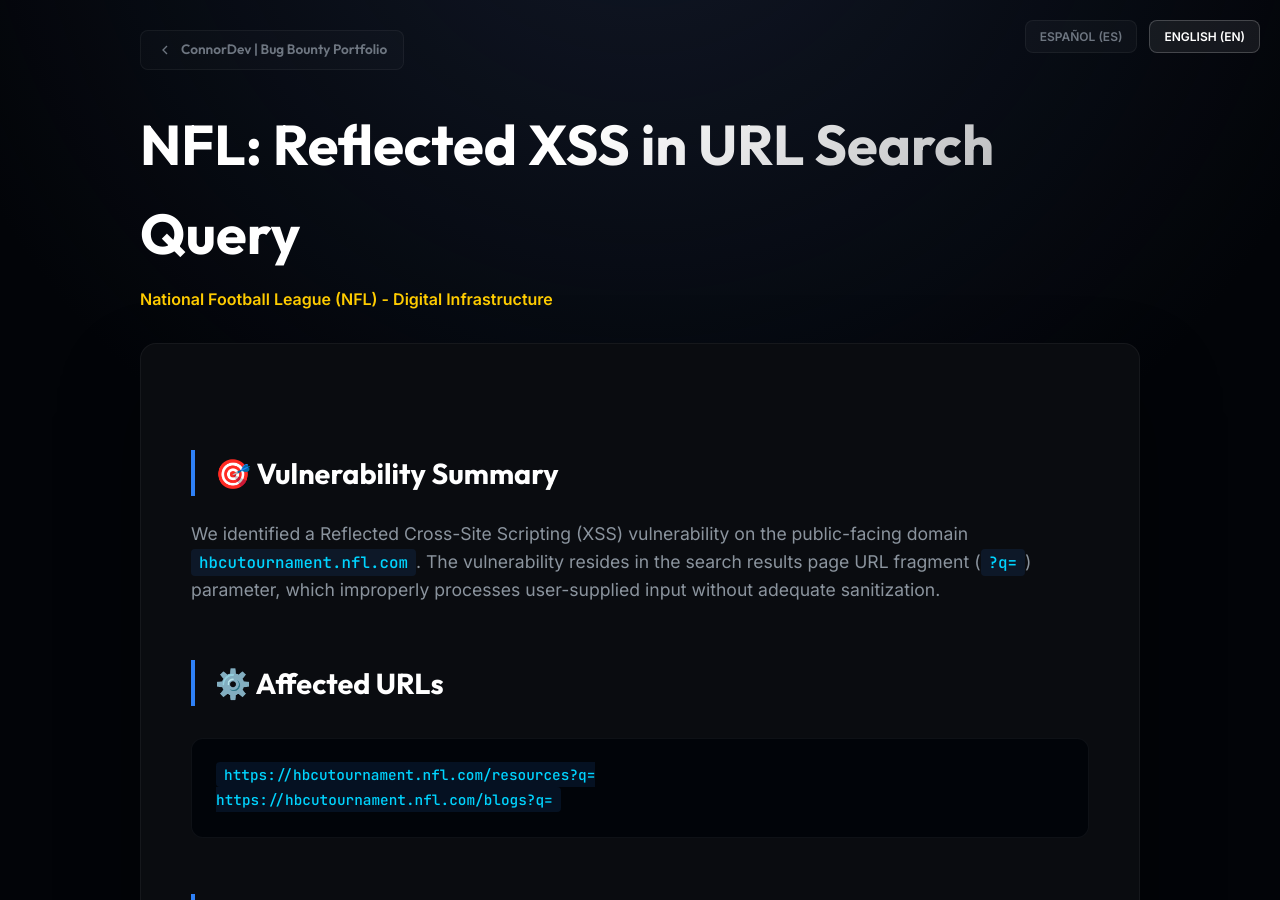
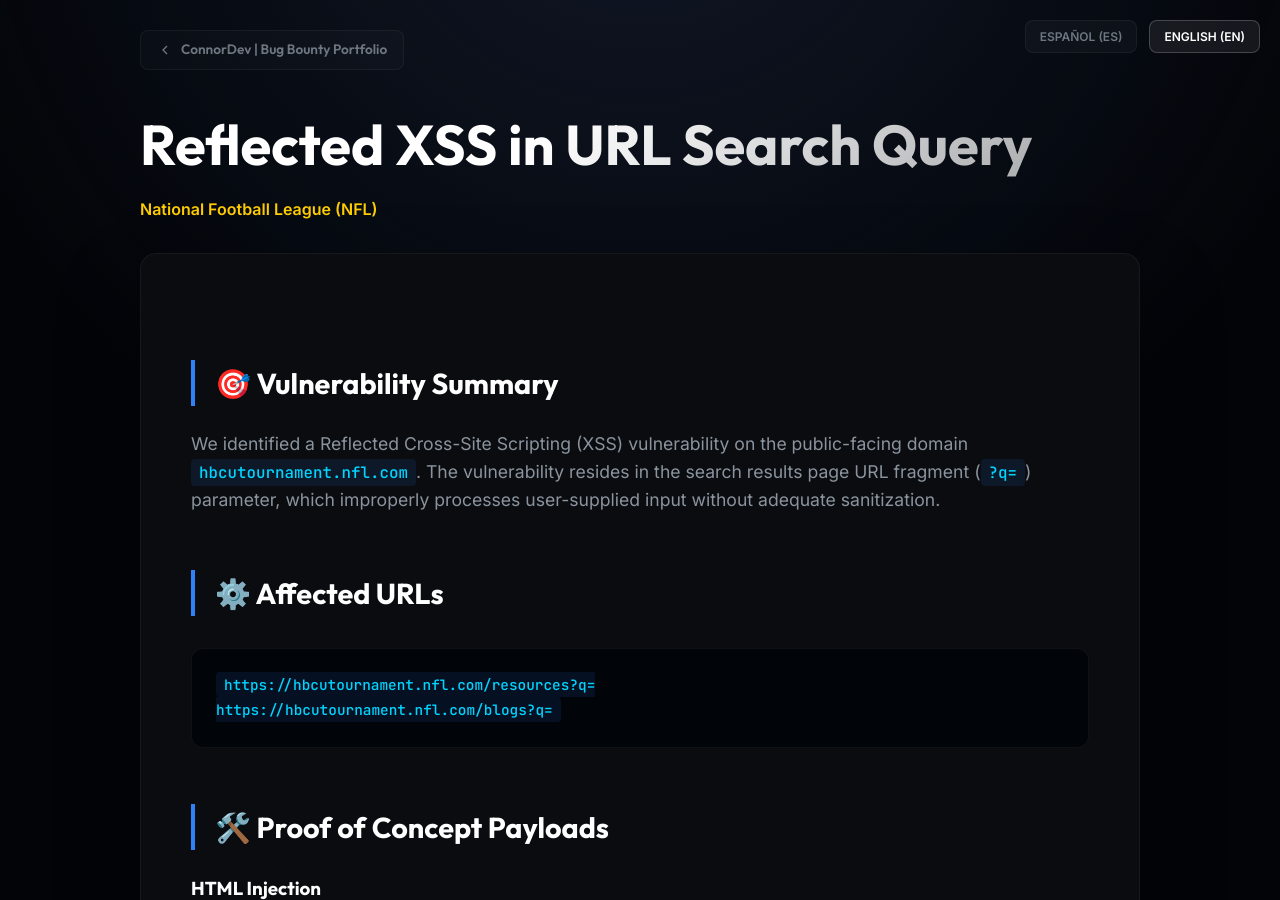
Before and after one commit to ConnorDev1337/connordev1337.github.io, a Jekyll site: the page built from en/bounties/nfl-xss-search-query/index.md, in a window 1280 px wide and 900 px high. Built offline with Jekyll 4.4.1, drawn with Linux system fonts in a browser that asks for light colours.

Commit message:
Better bounties

```diff
--- a/en/bounties/nfl-xss-search-query/index.md
+++ b/en/bounties/nfl-xss-search-query/index.md
@@ -14,8 +14,8 @@ layout: default
   </a>
 
   <div class="bounty-header">
-    <h1>NFL: Reflected XSS in URL Search Query</h1>
-    <p style="color: var(--p3); font-weight: 600;">National Football League (NFL) - Digital Infrastructure</p>
+    <h1>Reflected XSS in URL Search Query</h1>
+    <p style="color: var(--p3); font-weight: 600;">National Football League (NFL)</p>
   </div>
 
   <div class="bounty-content">
```
Also changed, not shown: en/bounties/nasa-jpl-ecco-xss-waf-bypass/index.md (+1 -1 lines), es/bounties/nasa-jpl-ecco-xss-waf-bypass/index.md (+1 -1 lines), es/bounties/nfl-xss-search-query/index.md (+2 -2 lines).
